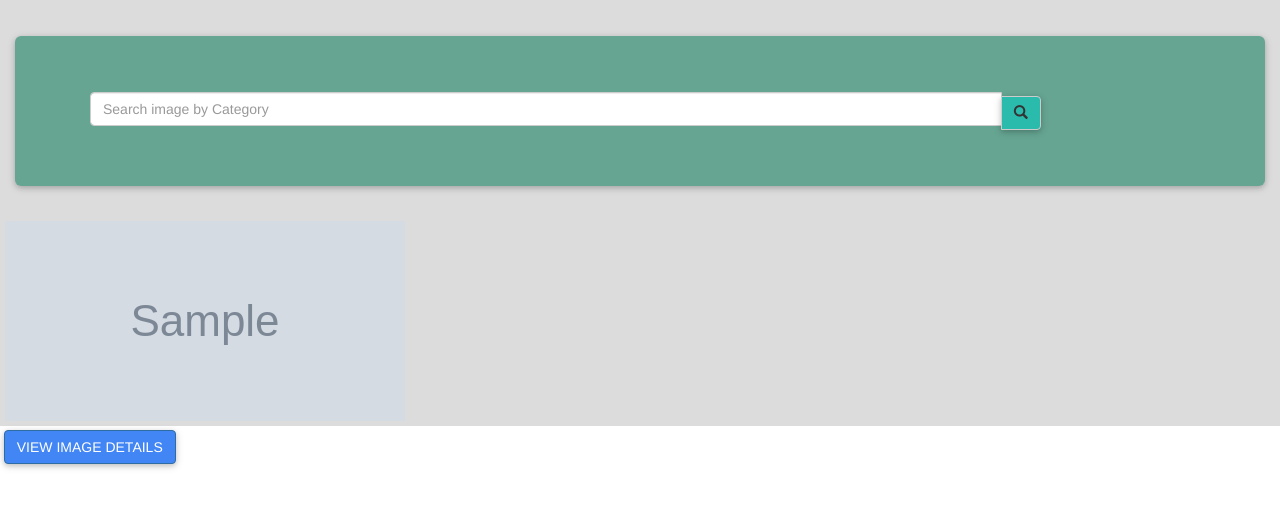
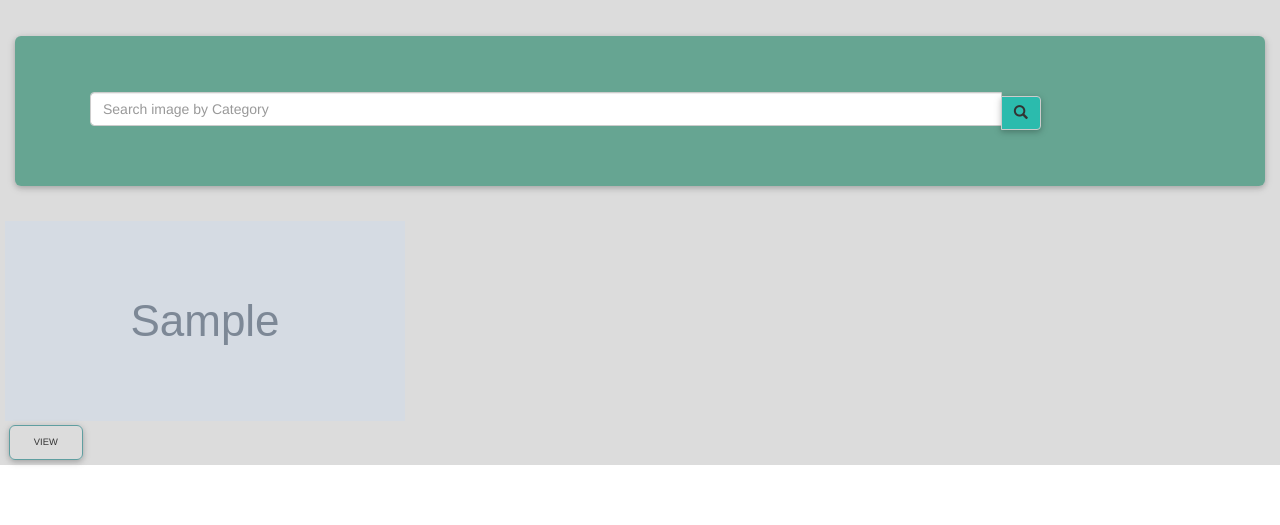
Before and after one commit to lizKimita/My-Gallery, a Django app: page / in a window 1280 px wide. Shown: the part 227-752 px from the top of the page. Run offline with Django 3.2, Linux system fonts and the light colour scheme; tables that the repository leaves empty hold one stand-in row (values such as "Sample post"); grey boxes marked "Sample" are stand-in pictures; some libraries are stand-ins or nearby versions; some web fonts are replaced.

Commit message:
adding modals to display image details

```diff
--- a/images_gallery/templates/all_images/gallery.html
+++ b/images_gallery/templates/all_images/gallery.html
@@ -26,6 +26,9 @@
             <div class="card" > -->
                 <!-- <div class="card-body"> -->
                   <img src="{{image_item.image.url}}" class="img-responsive" alt="Image" style="border-radius 50%; width:400px;height:200px;padding:0;"alt="">
+                  <button type="button" class="btn btn-lg" data-toggle="modal" data-target="#exampleModal">
+                    view
+                  </button>
                 <!-- </div> -->
                 <!-- <div class="card-footer" style="background-color:rgba(78, 191, 211, 0.315)"> -->
                     <!-- <small class="text-muted">copy link</small>   -->
@@ -44,27 +47,28 @@
 
 
 {% for image_item in image %}
-<!-- Button trigger modal -->
-<button type="button" class="btn btn-primary" data-toggle="modal" data-target="#exampleModal">
-    view image details
-  </button>
-
   <!-- Modal -->
   <div class="modal fade" id="exampleModal" tabindex="-1" role="dialog" aria-labelledby="exampleModalLabel" aria-hidden="true">
     <div class="modal-dialog" role="document">
       <div class="modal-content">
         <div class="modal-header">
-          <h5 class="modal-title" id="exampleModalLabel">Modal title</h5>
+          <h5 class="modal-title" id="exampleModalLabel">{{image_item.name|upper}}</h5>
           <button type="button" class="close" data-dismiss="modal" aria-label="Close">
             <span aria-hidden="true">&times;</span>
           </button>
         </div>
         <div class="modal-body">
-          ...
+            <img src="{{image_item.image.url}}" class="img-responsive" alt="Image" style="border-radius 50%; width:500px;height:400px;padding:0;"alt="">
+            <br>
+            <div>
+            <p> <strong>Description: </strong>{{image_item.description}}</p>
+            <p><strong>Posted on: </strong>{{image_item.pub_date}}</p>
+            <p><strong>Location: </strong>{{image_item.location}}</p>
+            <p><strong>Category: </strong>{{image_item.category}}</p>
         </div>
         <div class="modal-footer">
           <button type="button" class="btn btn-secondary" data-dismiss="modal">Close</button>
-          <button type="button" class="btn btn-primary">Save changes</button>
+          <button type="button" class="btn btn-info">Copy Link</button>
         </div>
       </div>
     </div>
--- a/static/css/images.css
+++ b/static/css/images.css
@@ -23,3 +23,10 @@ h2 {
     font-family: 'Pacifico', cursive;
     font-size: 200%;
 }
+.btn-lg {
+    border-color: cadetblue;
+}
+.modal-title {
+    font-family: 'Pacifico', cursive;
+    font-size: 200%;
+}
```
